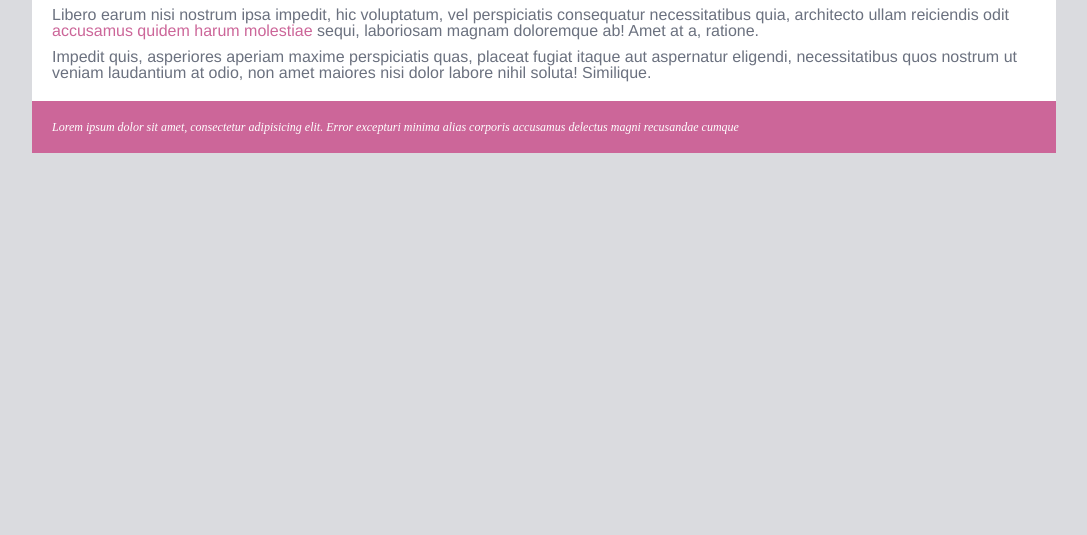
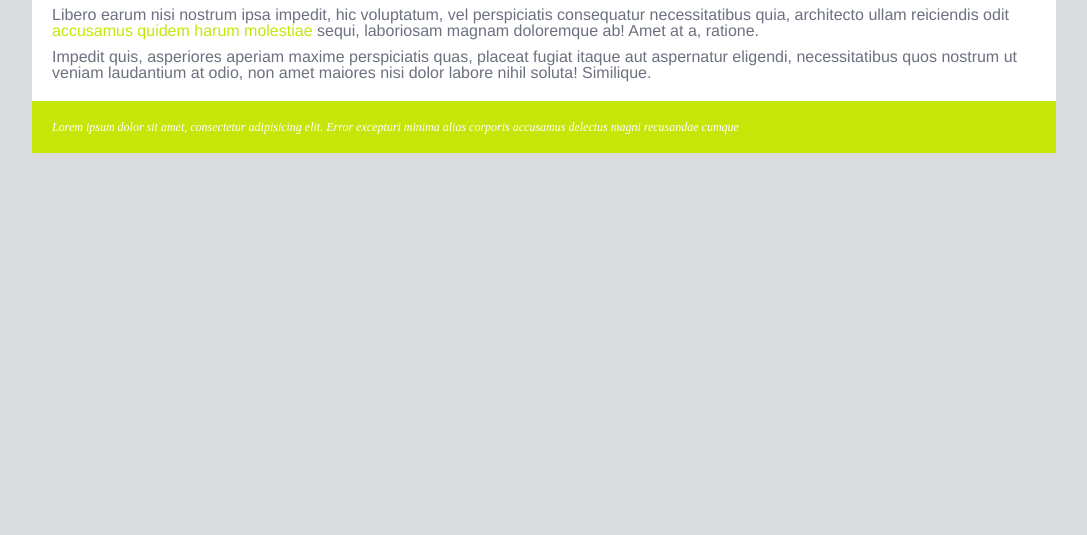
Before and after one commit to Azlou77/linkedin-learning-test, a plain HTML site: page sass/index.html in a window 1280 px wide. Shown: the part 265-800 px from the top of the page, without its empty margins (96-1183 px from the left). Drawn offline with Linux system fonts and the light colour scheme.

Commit message:
update settings.json + part2

```diff
--- a/sass/sass/_variables.scss
+++ b/sass/sass/_variables.scss
@@ -1,5 +1,5 @@
 //sass colors
-$pink: #C69;
+$pink: rgb(197, 230, 8);
 $green: #699;
 $blue: #036;
 $white: #FFF;
```
Also changed, not shown: dist/css/reset.min.css (added), dist/css/styles.min.css (added), sass/css/reset.css (added), sass/css/styles.css, sass/css/styles.min.css (added), sass/sass/css/reset.min.css (added), sass/sass/reset/reset.css (added), 7 other files.
